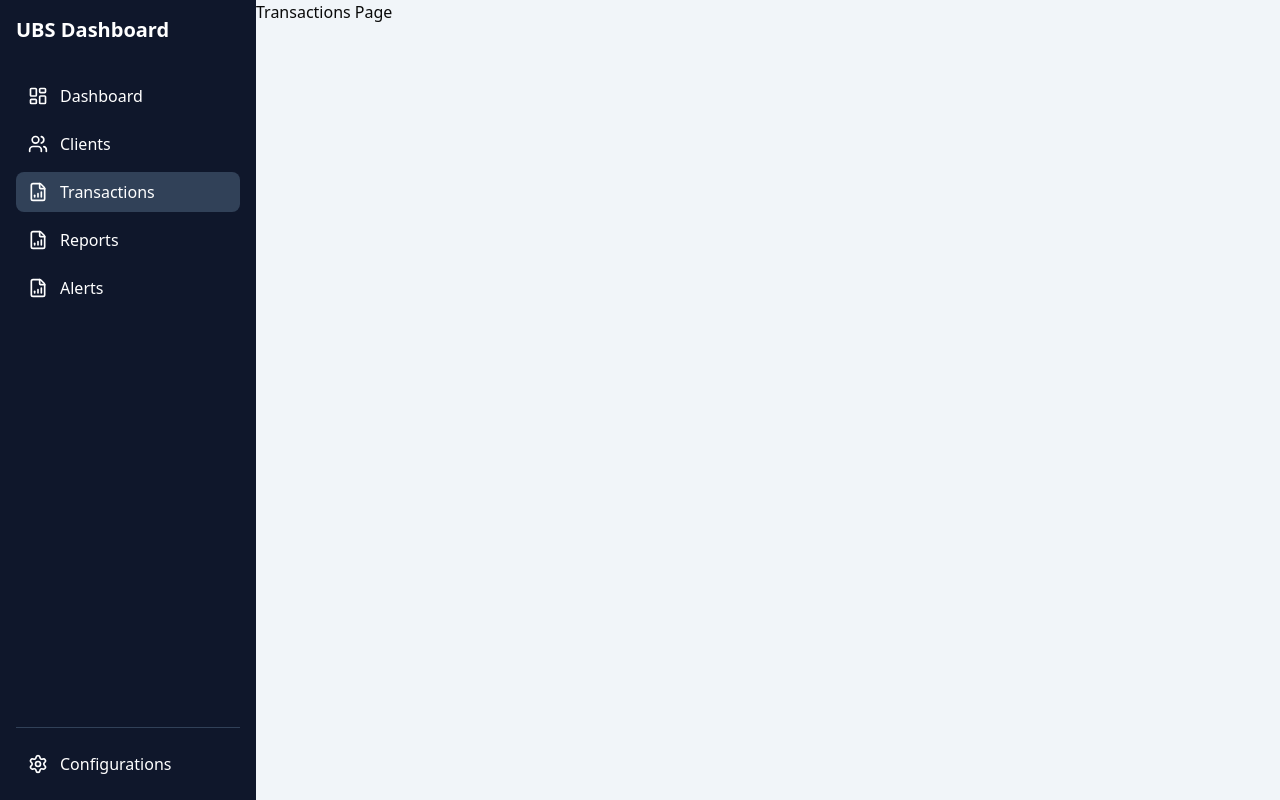
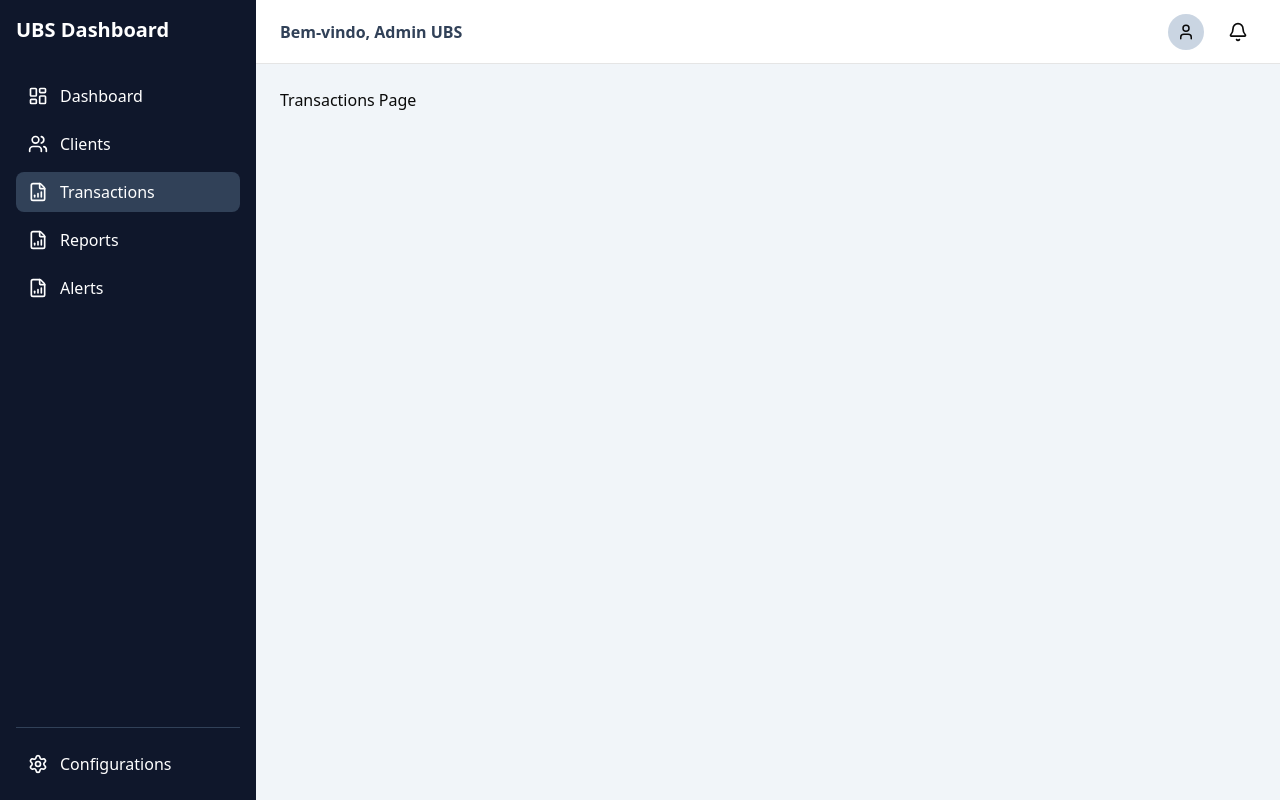
Before and after one commit to PedroPauloMorenoCamargo/UBS_Watchdog, a React app in the folder frontend/: page /transactions in a window 1280 px wide. Built offline with nearby package versions, Linux system fonts and the light colour scheme; no server answers; the HTML template or start-up script is replaced by a standard one.

Commit message:
[FEAT] Adicionando header com icone de perfil e sino de notificações

```diff
--- /dev/null
+++ b/frontend/src/components/ui/header.tsx
@@ -0,0 +1,81 @@
+import { useState } from "react";
+import { Bell, User } from "lucide-react";
+
+export function Header() {
+  const [openProfile, setOpenProfile] = useState(false);
+  const [openNotifications, setOpenNotifications] = useState(false);
+
+  // depois você pode trocar por dados reais do auth/context
+  const adminName = "Admin UBS";
+
+  return (
+    <header className="h-16 bg-white border-b flex items-center justify-between px-6 relative z-50">
+      {/* Nome do usuário */}
+      <div className="font-semibold text-slate-700">
+        Bem-vindo, {adminName}
+      </div>
+
+      {/* Ações */}
+      <div className="relative flex items-center gap-4">
+
+        {/* Perfil */}
+        <button
+          onClick={() => {
+            setOpenProfile(!openProfile);
+            setOpenNotifications(false);
+          }}
+          className="w-9 h-9 rounded-full bg-slate-300 flex items-center justify-center
+           overflow-hidden cursor-pointer hover:bg-slate-200 transition"
+        >
+          {/* futuramente pode ser uma imagem */}
+          <User size={18} />
+        </button>
+
+        {/* Dropdown Perfil */}
+        {openProfile && (
+          <div className="absolute right-0 top-12 w-56 bg-white border rounded-lg shadow-lg p-3">
+            <p className="font-semibold">{adminName}</p>
+            <p className="text-sm text-slate-500 mb-3">admin@ubs.com</p>
+
+            <div className="border-t pt-2 space-y-2 text-sm">
+              <button className="w-full text-left hover:text-blue-600">
+                Meu perfil
+              </button>
+              <button className="w-full text-left hover:text-blue-600">
+                Configurações
+              </button>
+              <button className="w-full text-left text-red-600">
+                Sair
+              </button>
+            </div>
+          </div>
+        )}
+
+        {/* Sino */}
+        <button
+          onClick={() => {
+            setOpenNotifications(!openNotifications);
+            setOpenProfile(false);
+          }}
+          className="relative p-2 rounded-full hover:bg-slate-100 cursor-pointer hover:bg-slate-200 transition"
+        >
+          <Bell size={20} />
+        </button>
+
+        {/* Dropdown Notificações */}
+        {openNotifications && (
+          <div className="absolute right-12 top-12 w-64 bg-white border rounded-lg shadow-lg p-3 z-50">
+            <p className="font-semibold mb-2">Notificações</p>
+            <ul className="text-sm text-slate-600 space-y-1">
+              <li>🔔 Nova transação registrada</li>
+              <li>⚠️ Alerta de risco</li>
+              <li>📊 Relatório disponível</li>
+            </ul>
+          </div>
+        )}
+
+
+      </div>
+    </header>
+  );
+}
--- a/frontend/src/layout/AppLayout.tsx
+++ b/frontend/src/layout/AppLayout.tsx
@@ -1,13 +1,19 @@
 import { Outlet } from "react-router-dom";
 import { Navbar } from "@/components/ui/navbar";
+import { Header } from "@/components/ui/header";
 
 export function AppLayout() {
   return (
     <div className="flex">
       <Navbar />
-      <main className="flex-1 min-h-screen bg-slate-100">
-        <Outlet />
-      </main>
+
+      <div className="flex flex-col flex-1 min-h-screen">
+        <Header />
+
+        <main className="flex-1 bg-slate-100 p-6">
+          <Outlet />
+        </main>
+      </div>
     </div>
   );
 }
```
